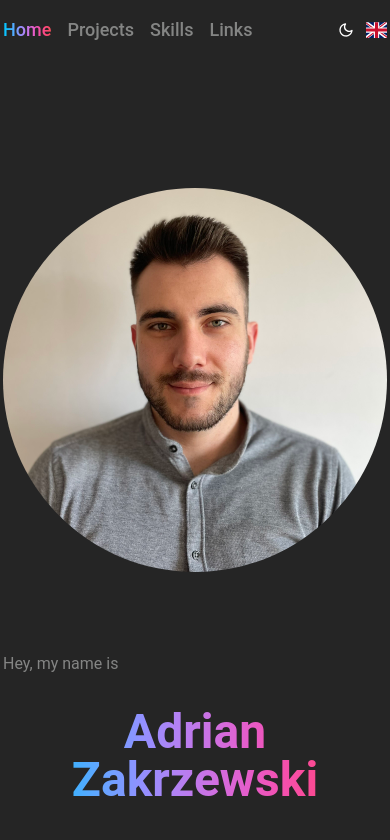
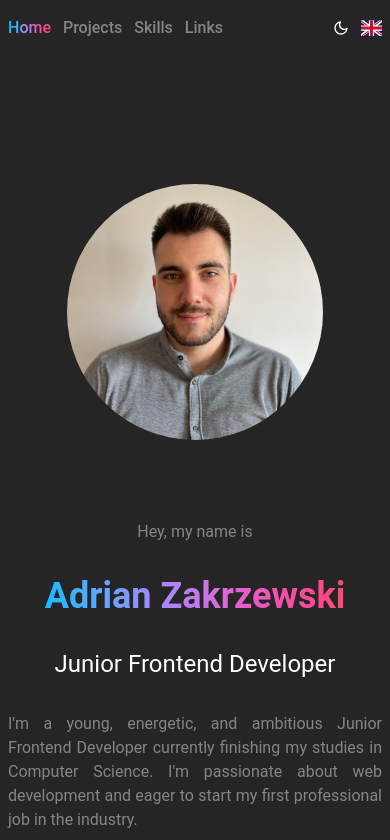
Before and after one commit to Adrian4401/Portfolio, a React (Create React App) app: page / in a window 390 px wide. Shown: the top 840 px of the page. Built offline with nearby package versions, Linux system fonts and the light colour scheme.

Commit message:
Small UI for mobile improvements.

```diff
--- a/src/components/AboutMe.jsx
+++ b/src/components/AboutMe.jsx
@@ -9,14 +9,14 @@ export default function AboutMe() {
     return (
         <div className="flex flex-col-reverse lg:flex-row w-full h-fit justify-between items-center mt-32 gap-20">
             <div id="about_me" className="flex flex-col max-w-screen-sm gap-8">
-                <p className="standard-text text-center lg:text-left">{ t.hey_my_name }</p>
+                <p className="text-secondary dark:text-dark-secondary text-base font-normal text-center lg:text-left">{ t.hey_my_name }</p>
                 <h1 className="title-text text-center lg:text-left">Adrian Zakrzewski</h1>
                 <h2 className="headline-text text-center lg:text-left">Junior Frontend Developer</h2>
                 <p className="description-text" dangerouslySetInnerHTML={{ __html: t.about_me }} />
             </div>
             <div
                 id="photo"
-                className="flex bg-cover bg-center w-96 h-96 rounded-full"
+                className="flex bg-cover bg-center w-64 h-64 md:w-96 md:h-96 rounded-full"
                 style={{ backgroundImage: `url(${ProfilePhoto})` }}
             />
         </div>
--- a/src/components/Header.jsx
+++ b/src/components/Header.jsx
@@ -8,7 +8,7 @@ export default function Header() {
 
     return (
         <div className="flex w-full h-fit justify-between items-center my-4">
-            <div id="navigation" className="flex gap-4 sm:gap-8 lg:gap-12">
+            <div id="navigation" className="flex gap-3 sm:gap-8 lg:gap-12">
                 <div id="button" className="btn-nav-checked">{ t.home }</div>
                 <div id="button" className="btn-nav">{ t.projects }</div>
                 <div id="button" className="btn-nav">{ t.skills }</div>
--- a/src/components/Projects.jsx
+++ b/src/components/Projects.jsx
@@ -37,7 +37,7 @@ export default function Projects() {
                 description={ t.studynote_website_desc }
                 link="https://studynote-az.netlify.app"
             />
-            <svg width="0" height="0">
+            <svg width="0" height="0" className="absolute invisible">
                 <defs>
                     <linearGradient id="chevronGradient" x1="0%" y1="0%" x2="100%" y2="0%">
                         <stop offset="0%" stopColor="#09c7fb" />
--- a/src/components/Skills.jsx
+++ b/src/components/Skills.jsx
@@ -14,7 +14,7 @@ export default function Skills() {
                 <h1 className="title-text">{ t.skills }</h1>
                 <p className="standard-text">{ t.skills_desc }</p>
             </div>
-            <div className="xl:flex xl:w-full xl:justify-between gap-6 grid grid-cols-5">
+            <div className="flex w-full flex-wrap justify-center gap-10">
                 <TechIcon icon={SiReact} name="React" />
                 <TechIcon icon={SiVuedotjs} name="Vue" />
                 <TechIcon icon={SiJavascript} name="Javascript" />
--- a/src/components/ui/ProjectCard.jsx
+++ b/src/components/ui/ProjectCard.jsx
@@ -16,7 +16,7 @@ export default function ProjectCard({ image, title, description, link }) {
                 <div id="info" className="flex flex-col md:w-2/3 h-full justify-between p-4">
                     <div className="flex-grow">
                         <h2 className="headline-text text-left">{title}</h2>
-                        <p className="standard-text text-left">{description}</p>
+                        <p className="standard-text text-left my-2">{description}</p>
                     </div>
                     <div className="flex items-center justify-end opacity-50 hover:opacity-100">
                         <a href={link} className="standard-text cursor-pointer mr-1">{ t.more }</a>
--- a/src/index.css
+++ b/src/index.css
@@ -17,11 +17,11 @@ code {
 }
 
 .btn-nav {
-  @apply text-secondary dark:text-dark-secondary text-lg font-medium cursor-pointer hover:text-primary hover:dark:text-dark-primary;
+  @apply text-secondary dark:text-dark-secondary text-base md:text-lg font-medium cursor-pointer hover:text-primary hover:dark:text-dark-primary;
 }
 
 .btn-nav-checked {
-  @apply bg-gradient bg-clip-text text-transparent text-lg font-medium cursor-pointer;
+  @apply bg-gradient bg-clip-text text-transparent text-base md:text-lg font-medium cursor-pointer;
 }
 
 .switches-bg {
@@ -33,11 +33,11 @@ code {
 }
 
 .title-text {
-  @apply bg-gradient bg-clip-text text-transparent text-5xl md:text-6xl font-bold md:leading-[1.2];
+  @apply bg-gradient bg-clip-text text-transparent text-4xl md:text-6xl font-bold md:leading-[1.2];
 }
 
 .headline-text {
-  @apply text-primary dark:text-dark-primary text-3xl font-normal;
+  @apply text-primary dark:text-dark-primary text-2xl md:text-3xl font-normal;
 }
 
 .description-text {
```
